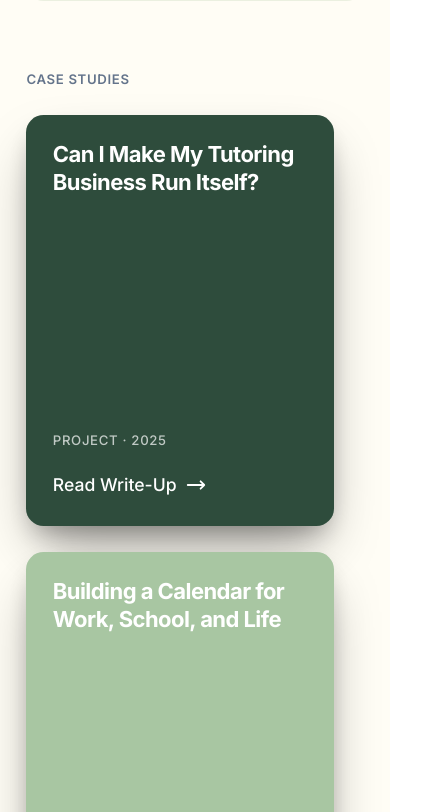
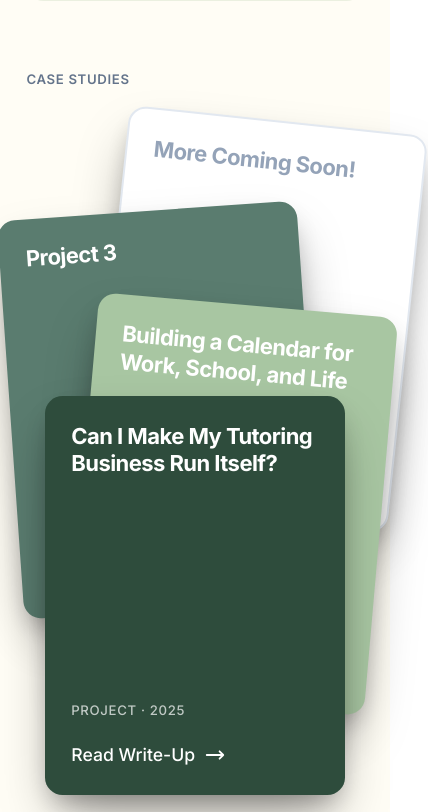
Before and after one commit to zhw16-dev/portfolio, a Next.js app: page / in a window 390 px wide. Shown: the part 872-1684 px from the top of the page, 428 px wide, since content can reach past the window. Built offline with nearby package versions, Linux system fonts and the light colour scheme.

Commit message:
Improved layout design for mobile

```diff
--- a/src/app/page.tsx
+++ b/src/app/page.tsx
@@ -25,7 +25,7 @@ const caseStudies = [
     title: 'Project 3',
     year: '2025',
     href: '#',
-    bgColor: 'bg-[#5a7c6f]', // mid-tone green
+    bgColor: 'bg-[#5a7c6f]',
     textColor: 'text-white',
   },
   {
@@ -51,16 +51,15 @@ export default function LandingPage() {
   // Stacking - much more vertical spread
   // Position 0 = front, Position 3 = back (most peeking)
   const stackPositions = [
-    { rotation: 0, offsetX: 0, offsetY: 0 },          // Position 0 - front
-    { rotation: 5, offsetX: 10, offsetY: -85 },       // Position 1
-    { rotation: -4, offsetX: -7, offsetY: -170 },     // Position 2
-    { rotation: 6, offsetX: 12, offsetY: -255 },      // Position 3 - back
+    { rotation: 0, offsetX: 0, offsetY: 0 },
+    { rotation: 5, offsetX: 10, offsetY: -85 },
+    { rotation: -4, offsetX: -7, offsetY: -170 },
+    { rotation: 6, offsetX: 12, offsetY: -255 },
   ]
 
   // Get which position a card is in based on rotation offset
   const getCardPosition = (cardIndex: number) => {
     const totalCards = caseStudies.length
-    // Card's position in the stack (0 = front, 3 = back)
     const position = (cardIndex - rotationOffset + totalCards) % totalCards
     return position
   }
@@ -72,7 +71,7 @@ export default function LandingPage() {
 
     return {
       transform: `rotate(${pos.rotation}deg) translate(${pos.offsetX}px, ${pos.offsetY}px)`,
-      zIndex: 100 - position, // Front card (position 0) has highest z-index
+      zIndex: 100 - position,
     }
   }
 
@@ -168,7 +167,7 @@ export default function LandingPage() {
 
             {/* Left Column: Hero + Info Cards */}
             <div className="lg:sticky lg:top-32">
-              {/* Hero Text - aligned with cards below */}
+              {/* Hero Text */}
               <div className="mb-10 animate-fade-in-up pl-6">
                 <h1 className="text-4xl lg:text-5xl font-bold text-slate-600 leading-[1.2]">
                   Hi, I&apos;m <span className="text-sage-green">Will!</span>
@@ -245,60 +244,20 @@ export default function LandingPage() {
 
             {/* Right Column: Stacked Case Study Cards */}
             <div>
-              {/* Mobile-only header */}
+              {/* Section header - mobile only */}
               <div className="lg:hidden text-xs font-semibold text-slate-500 uppercase tracking-wider mb-6">
                 Case Studies
               </div>
 
-              {/* Mobile: Simple vertical stack */}
-              <div className="lg:hidden space-y-6 animate-fade-in-up delay-300">
-                {caseStudies.map((study) => (
-                  <Link
-                    key={study.id}
-                    href={study.href}
-                    onClick={(e) => study.href === '#' && e.preventDefault()}
-                    className="block group"
-                  >
-                    <div
-                      className={`${study.bgColor} rounded-2xl p-6 aspect-[3/4] max-w-[280px] flex flex-col justify-between transition-transform duration-300 hover:scale-[1.02]`}
-                      style={{
-                        boxShadow: '0 25px 50px -12px rgba(0, 0, 0, 0.4), 0 12px 24px -8px rgba(0, 0, 0, 0.3)',
-                      }}
-                    >
-                      <div>
-                        <h3 className={`text-xl font-bold ${study.textColor} leading-tight`}>
-                          {study.title}
-                        </h3>
-                      </div>
-                      <div>
-                        {study.year && (
-                          <span className={`text-xs font-medium ${study.textColor} opacity-70 uppercase tracking-wider`}>
-                            Project · {study.year}
-                          </span>
-                        )}
-                        {study.href !== '#' && (
-                          <div className={`flex items-center gap-2 ${study.textColor} font-medium group-hover:gap-3 transition-all mt-4`}>
-                            <span>Read Write-Up</span>
-                            <svg className="w-5 h-5" fill="none" viewBox="0 0 24 24" stroke="currentColor">
-                              <path strokeLinecap="round" strokeLinejoin="round" strokeWidth={2} d="M17 8l4 4m0 0l-4 4m4-4H3" />
-                            </svg>
-                          </div>
-                        )}
-                      </div>
-                    </div>
-                  </Link>
-                ))}$
-              </div>
-
-              {/* Desktop: Stacked cards with dot navigation */}
-              <div className="hidden lg:block animate-fade-in-up delay-300">
-                {/* Card Stack Container - extra top padding for cards peeking up */}
+              {/* Stacked cards - all screen sizes */}
+              <div className="animate-fade-in-up delay-300">
+                {/* Card Stack Container */}
                 <div className="flex justify-center pt-64 pb-4">
                   <div
                     className="relative"
                     style={{
-                      width: '280px',
-                      height: '373px', // 280 * 4/3
+                      width: 'min(280px, 70vw)',
+                      height: 'min(373px, 93vw)',
                     }}
                   >
                     {caseStudies.map((study, index) => {
@@ -324,7 +283,6 @@ export default function LandingPage() {
                             const el = e.currentTarget as HTMLElement
                             const position = getCardPosition(index)
                             el.style.transform = `${style.transform} scale(1.03)`
-                            // Only front card (position 0) pops to top z-index
                             if (position === 0) {
                               el.style.zIndex = '150'
                             }
@@ -347,7 +305,7 @@ export default function LandingPage() {
                               boxShadow: '0 25px 50px -12px rgba(0, 0, 0, 0.4), 0 12px 24px -8px rgba(0, 0, 0, 0.3)',
                             }}
                           >
-                            {/* Top: Title (peeks out) */}
+                            {/* Top: Title */}
                             <div>
                               <h3 className={`text-xl font-bold ${study.textColor} leading-tight`}>
                                 {study.title}
```
Also changed, not shown: 1 other file (tests, documents, lock files or other folders).
